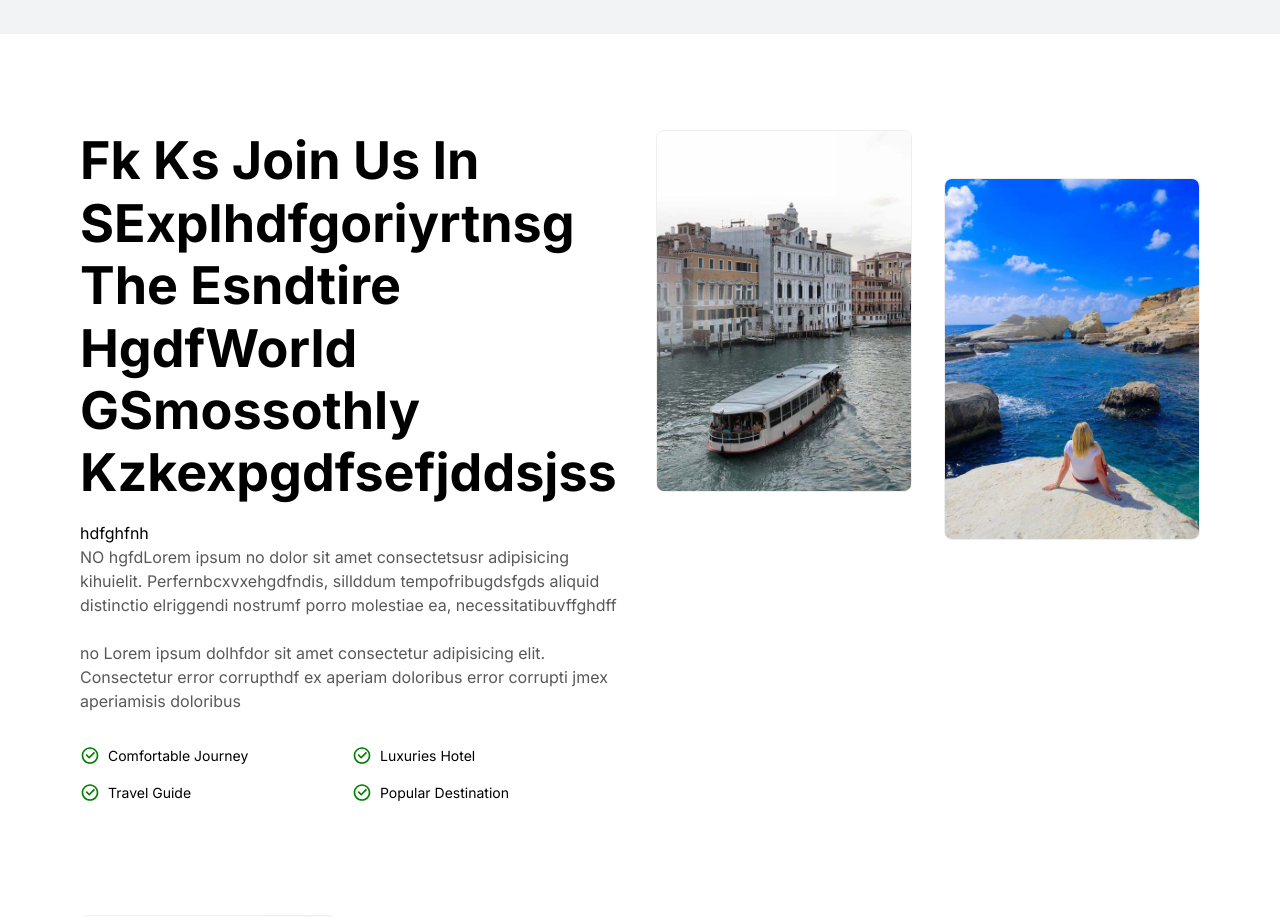
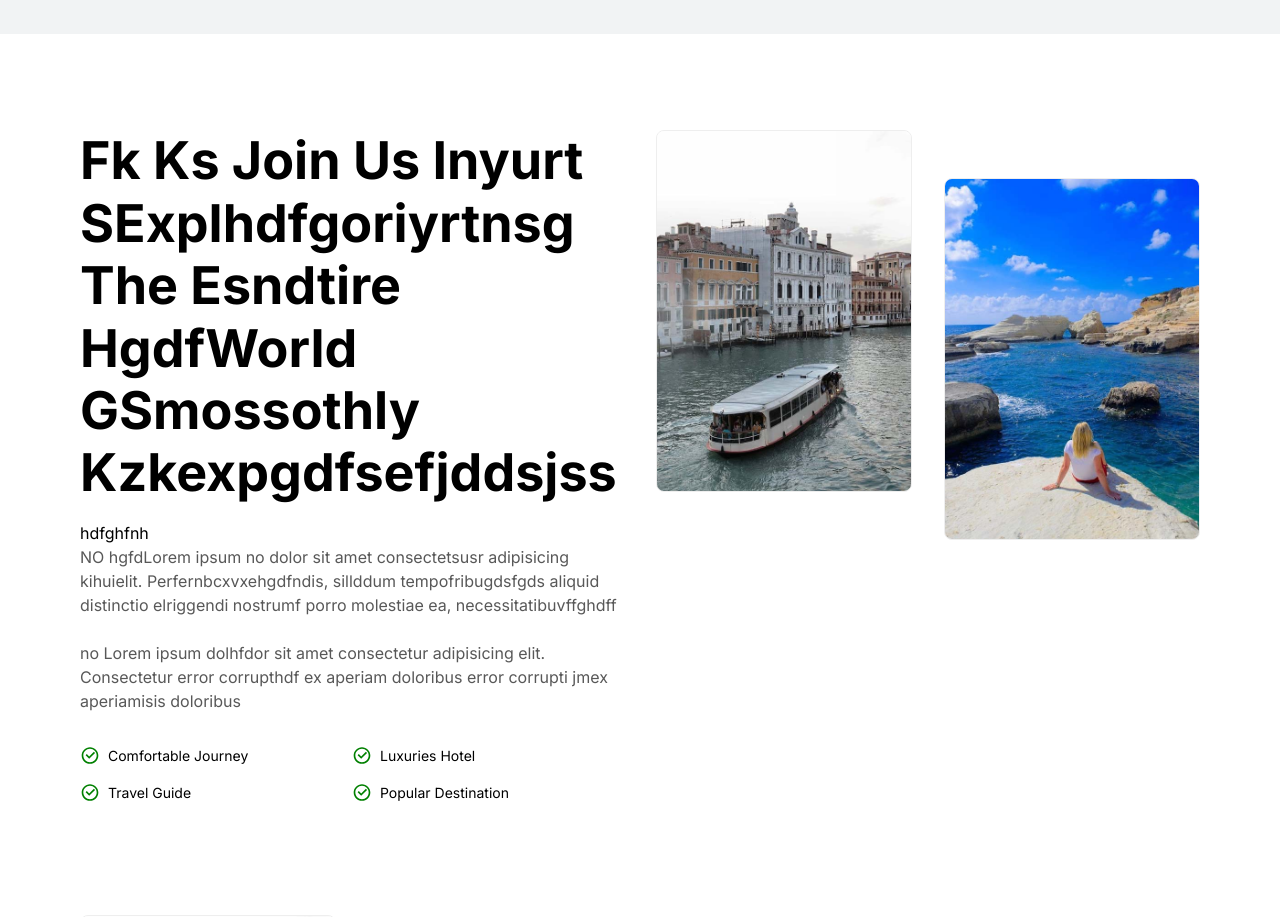
Before and after one commit to Mdshoaib77/TravelTour-Nextjs, a Next.js app: page / in a window 1280 px wide. Shown: the part 1440-2357 px from the top of the page. Built offline with nearby package versions, Linux system fonts and the light colour scheme.

Commit message:
Fix typos in About component text
Corrected text in the header and paragraph for clarity.

```diff
--- a/components/About.tsx
+++ b/components/About.tsx
@@ -9,7 +9,7 @@ const About = () => {
         {/* LEFT */}
         <div className="flex flex-1 flex-col items-start justify-center">
           <h1 className="bold-52 capitalize pb-4">fk
-           ks Join Us In sExplhdfgoriyrtnsg The Esndtire hgdfWorld gSmossothly kzkexpgdfsefjddsjss
+           ks Join Us Inyurt sExplhdfgoriyrtnsg The Esndtire hgdfWorld gSmossothly kzkexpgdfsefjddsjss
           </h1>hdfghfnh
           <p className="text-gray-50">
            NO hgfdLorem ipsum no dolor sit amet consectetsusr adipisicing kihuielit.
```
